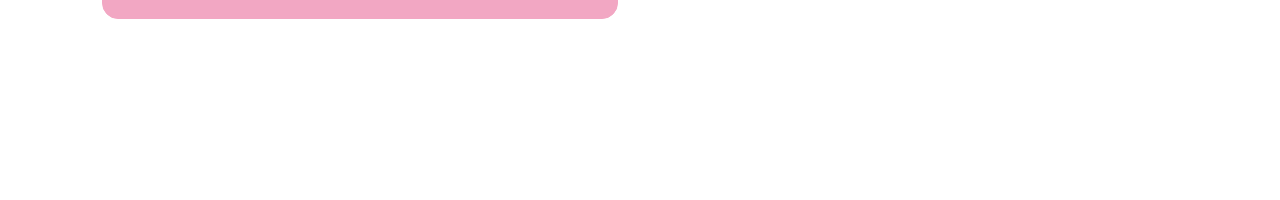
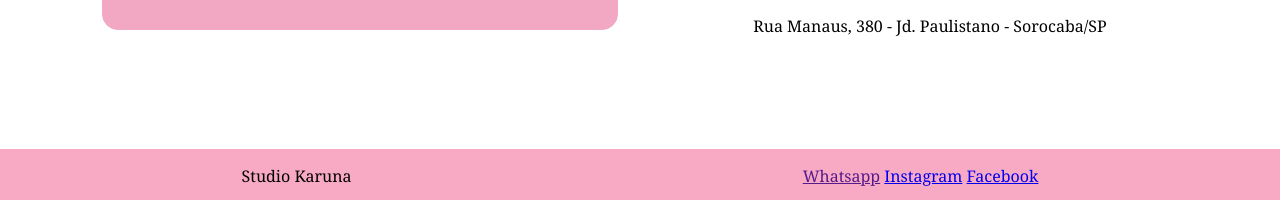
Before and after one commit to pedrocanddz/karuna, a plain HTML site: page index.html in a window 1280 px wide. Shown: the part 2536-2736 px from the top of the page. Before the commit the page ends 2663 px from the top, so only its background shows below. Drawn offline with Linux system fonts and the light colour scheme; grey boxes are pictures that could not be loaded.

Commit message:
footer andamento

```diff
--- a/css/style.css
+++ b/css/style.css
@@ -211,6 +211,11 @@ textarea{
 /* Formulario fim */
 
 /* Footer inicio */
-
-
+.footer{
+    display: flex;
+    justify-content: space-around;
+    align-items: center;
+    background-color: #F8A9C4;
+    padding: 1rem;
+}
 /* Footer fim */
--- a/index.html
+++ b/index.html
@@ -156,22 +156,20 @@
         <div class="localizacao">
             <h2>Localização</h2>
             <iframe src="https://www.google.com/maps/embed?pb=!1m18!1m12!1m3!1d3658.493055491399!2d-47.470608500000004!3d-23.5147624!2m3!1f0!2f0!3f0!3m2!1i1024!2i768!4f13.1!3m3!1m2!1s0x94c58aed02965a5f%3A0x7e1ee5b8e58a00e7!2sR.%20Manaus%2C%20380%20-%20Jardim%20Paulistano%2C%20Sorocaba%20-%20SP%2C%2018040-725!5e0!3m2!1spt-BR!2sbr!4v1656880692309!5m2!1spt-BR!2sbr" width="400" height="300" style="border:0;" allowfullscreen="" loading="lazy" referrerpolicy="no-referrer-when-downgrade"></iframe>
+            <p>Rua Manaus, 380 - Jd. Paulistano - Sorocaba/SP </p>
         </div>
     </section>
-    <!-- <footer>
-        <div class="row">
-            <div class="col-md-12">
-                <h2>Contact</h2>
-            </div>
+    <section class="footer">
+        <div>
+            Studio Karuna
         </div>
-        <div class="row">
-            <div class="col-md-12">
-                <p>
-                    <strong>Studio Karuna</strong><br>
-                </p>
-            </div>
+        <div>
+            <a href="">Whatsapp</a>
+            <a href="https://www.instagram.com/karunacoworking/">Instagram</a>
+            <a href="https://www.facebook.com/karunacoworking/">Facebook</a>
+
         </div>
-    </footer> -->
+    </section>
 
 </body>
 <script src="/slides.js"></script>
```
